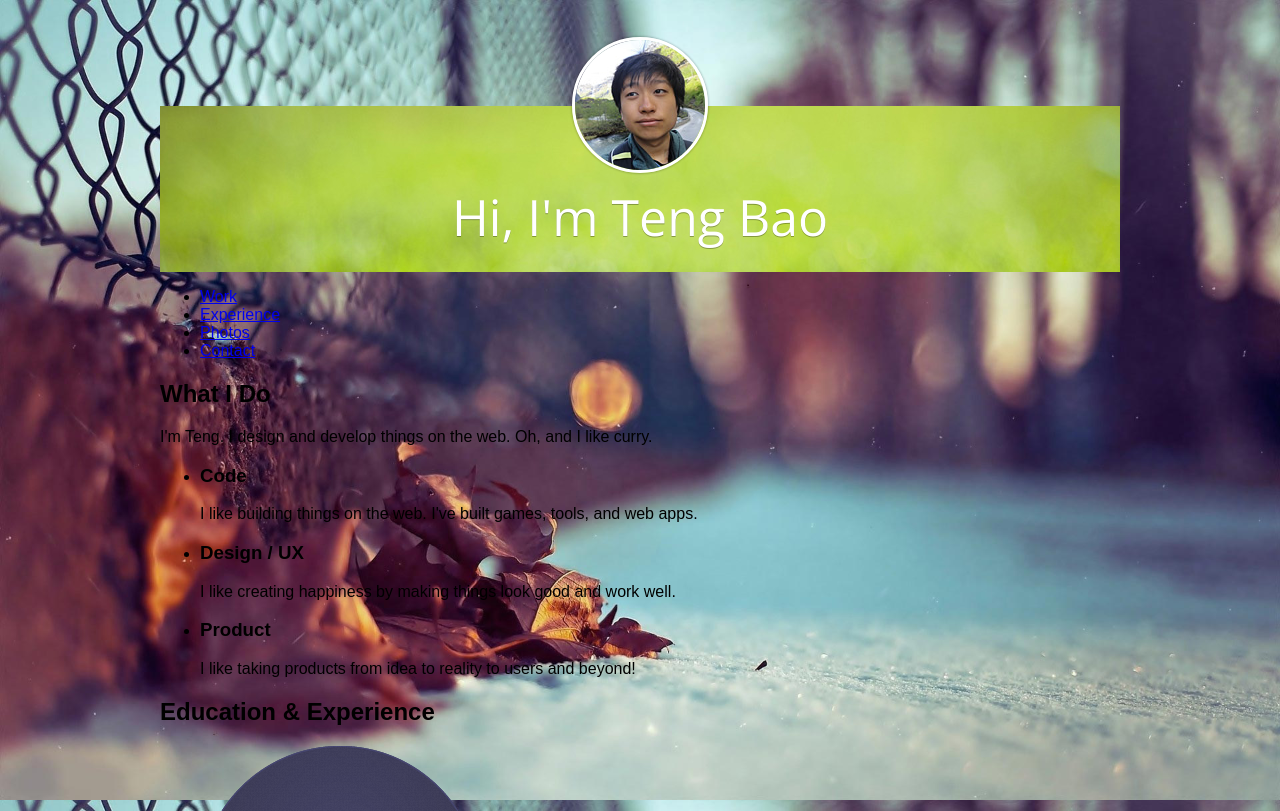
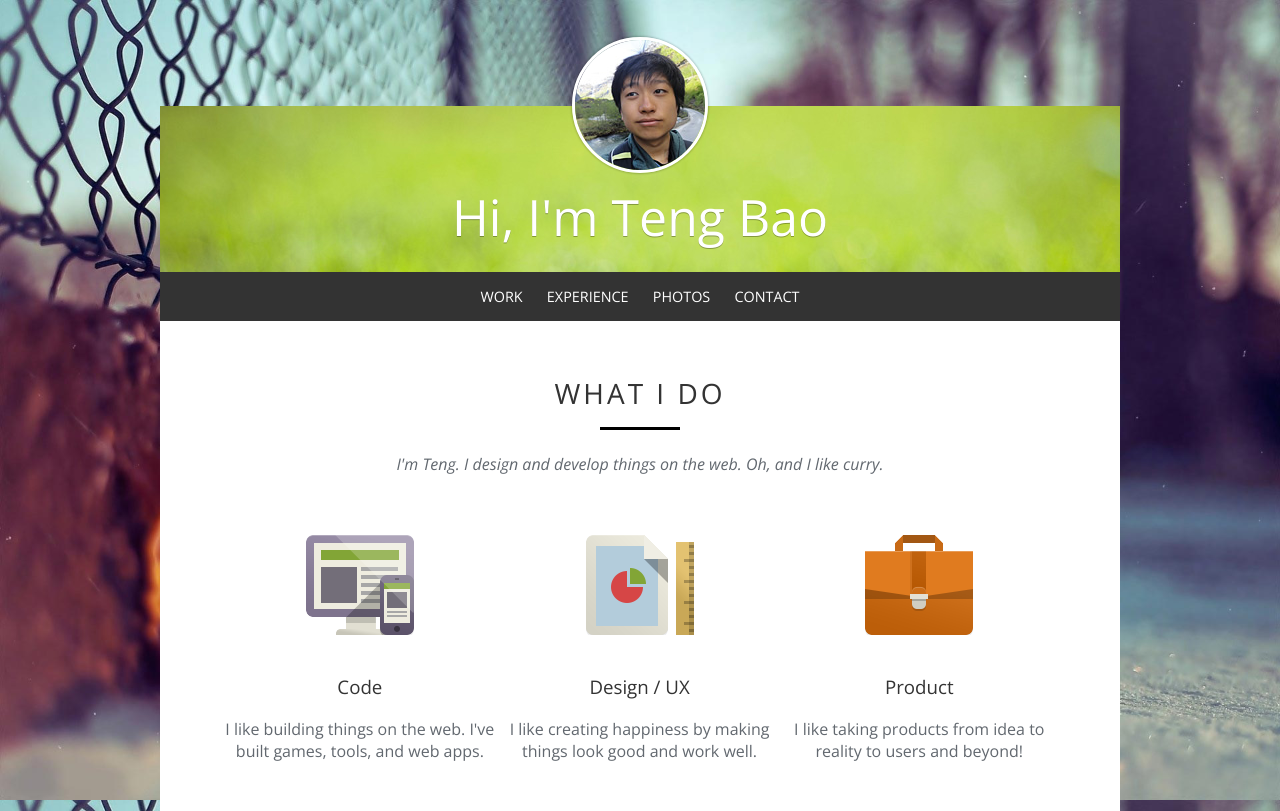
Before and after one commit to renzhe111/sike-css0to1-profile, a website: page index.html in a window 1280 px wide. Shown: the top 811 px of the page. Drawn offline with nearby package versions, Linux system fonts and the light colour scheme; a web font is replaced by a local one.

Commit message:
second day

```diff
--- a/css/main.css
+++ b/css/main.css
@@ -3,6 +3,14 @@ body {
     background-attachment: fixed;
     background-size: cover;
     background-position: center;
+    font-family: 'Open Sans','helvetica',arial,sans-serif;
+    font-weight: 300;
+    color: #62686f;
+}
+
+h1, h2, h3, h4, h5, h6 {
+    color: #333;
+    font-weight: 300;
 }
 
 .container {
@@ -38,3 +46,93 @@ body {
     border-radius: 999px;
     box-shadow: 0 0px 2px 1px rgba(0,0,0,0.2);
 }
+
+.main-nav {
+    background-color: #333;
+    text-align:center;
+}
+
+.main-nav ul{
+    list-style: none;
+    padding: 0;
+    margin: 0;
+}
+
+.main-nav ul li {
+    display: inline-block;
+    margin: 15px 10px;
+}
+
+.main-nav ul li a {
+    color: #fff;
+    font-size: 0.9rem;
+    font-weight: 300;
+    text-transform: uppercase;
+    text-decoration: none;
+}
+
+.main-nav ul li a:hover {
+    text-decoration: underline;
+}
+
+.info-section {
+    background-color: #fff;
+    padding: 1px;
+    padding: 30px 60px;
+}
+.info-section header{
+    text-align: center;
+    margin-bottom:60px;
+}
+
+.info-section header h2 {
+    font-size: 28px;
+    text-transform: uppercase;
+    letter-spacing: 3px;
+
+}
+.info-section header h2:after{
+    content: "";
+    border-bottom: 3px solid black;
+    display:block;
+    width:80px;
+    margin:15px auto;
+}
+
+.info-section__description {
+    font-style: italic;
+}
+
+.whatido__skill-list{
+    list-style: none;
+    padding: 0;
+    margin: 0;
+    overflow: hidden;
+}
+
+.whatido__skill--code {
+    background-image: url(../img/skill-code.png);
+}
+
+.whatido__skill--design {
+    background-image: url(../img/skill-design.png);
+}
+
+.whatido__skill--product {
+    background-image: url(../img/skill-product.png);
+}
+
+.whatido__skill{
+    background-repeat: no-repeat;
+    background-position: center top;
+    padding-top:120px;
+    width:33.3%;
+    float: left;
+    text-align: center;
+}
+
+.clearfix:after {
+    content:"";
+    display:table;
+    clear:both;
+}
--- a/index.html
+++ b/index.html
@@ -34,7 +34,8 @@ See: http://www.sitepoint.com/web-foundations/doctypes/
     <div class="container">
       <header class="main-header">
         <img class="main-header__avatar" src="img/teng.jpg" alt="">
-        <h1>Hi, I'm Teng Bao</h1>
+          <!--图片显示不全是h1内容太少了-->
+          <h1>Hi, I'm Teng Bao</h1>
       </header>
 
       <nav class="main-nav">
```
